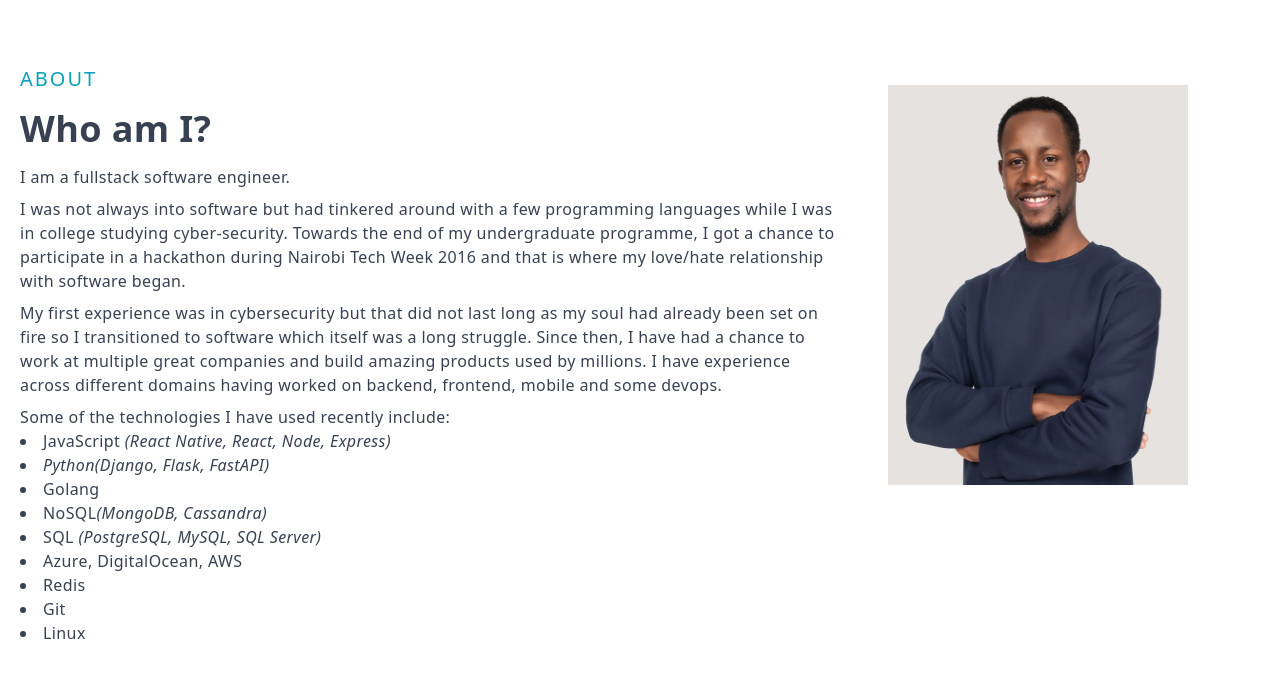
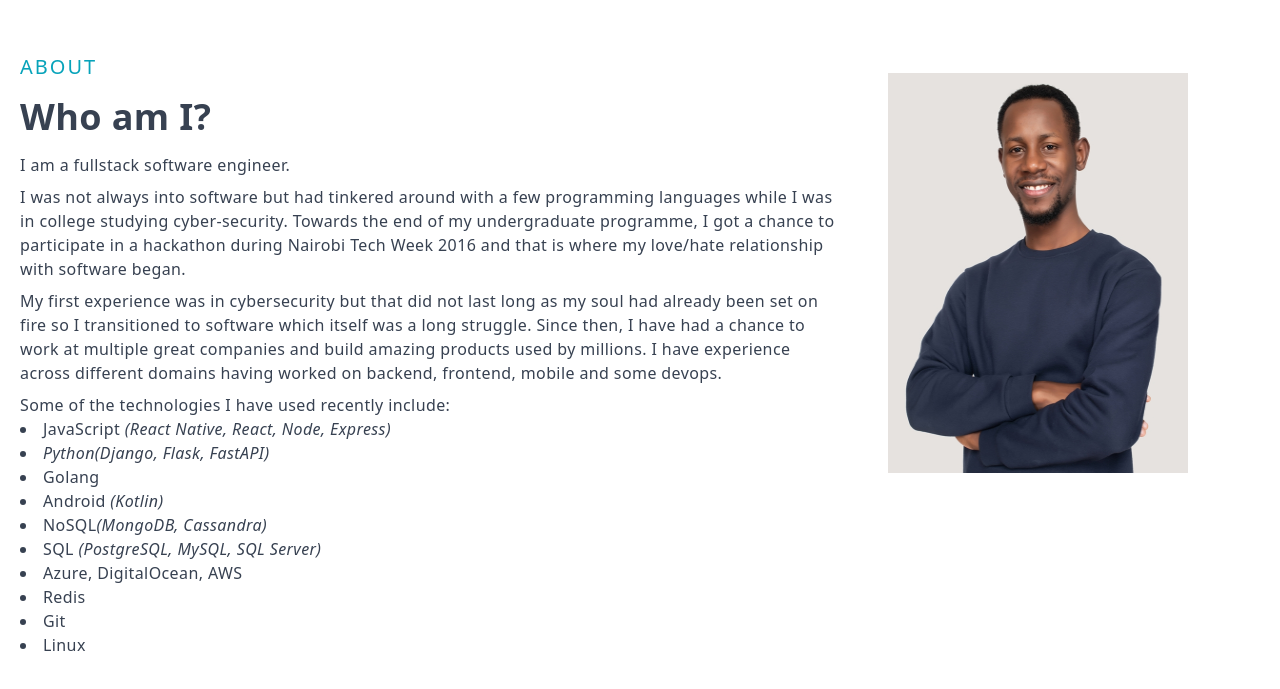
Before and after one commit to ianbwana/ianbwana, a Next.js app: page / in a window 1280 px wide. Shown: the part 845-1534 px from the top of the page. Built offline with nearby package versions, Linux system fonts and the light colour scheme.

Commit message:
added skill

```diff
--- a/components/About.jsx
+++ b/components/About.jsx
@@ -41,6 +41,10 @@ const About = () => {
               <span className="italic">Python(Django, Flask, FastAPI)</span>
             </li>
             <li className="list-disc antialiased">Golang</li>
+            <li className="list-disc antialiased">Android{" "}
+              <span className="italic">
+                (Kotlin)
+              </span></li>
             <li className="list-disc antialiased">
               NoSQL<span className="italic">(MongoDB, Cassandra)</span>
             </li>
```
